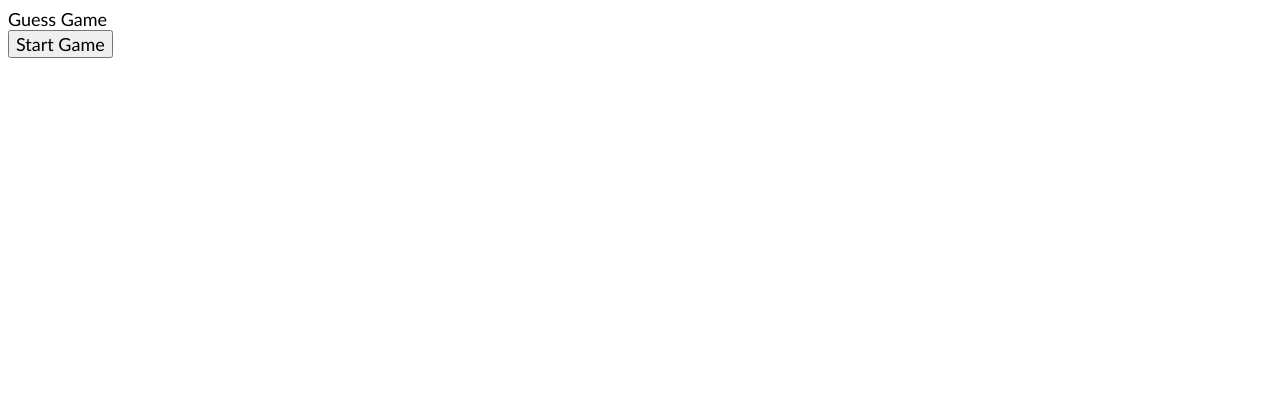
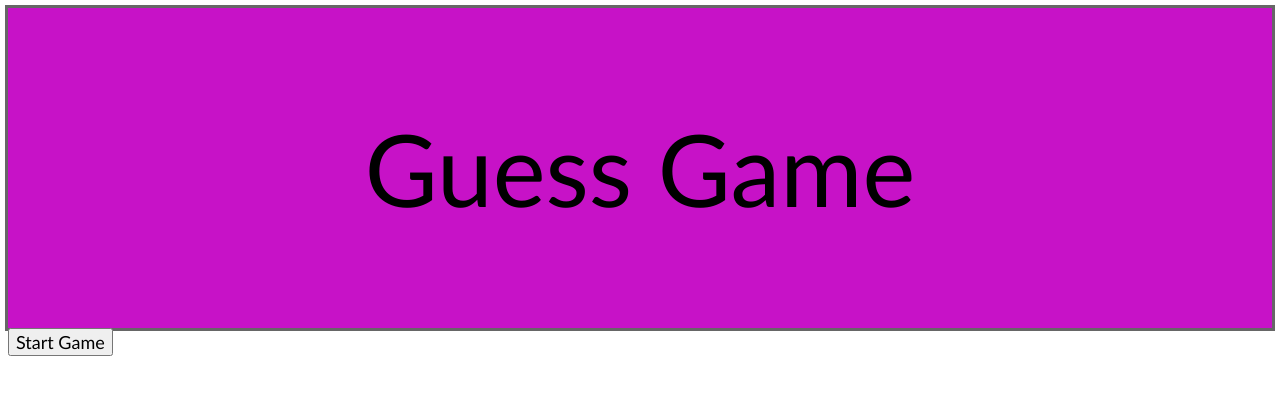
Before and after one commit to musaliyah/guess-game, a plain HTML site: page index.html in a window 1280 px wide. Drawn offline with Linux system fonts and the light colour scheme.

Commit message:
added to css

```diff
--- a/style.css
+++ b/style.css
@@ -2,3 +2,12 @@
     font-size: large;
     font-family:'Gill Sans', 'Gill Sans MT', Calibri, 'Trebuchet MS', sans-serif;
     }
+
+header {
+    text-align: center;
+    font-size: 100px;
+    background-color: rgb(199, 18, 199);
+    margin: 0;
+    padding: 100px;
+    box-shadow:0px 0px 0px 3px #666;
+}
```
